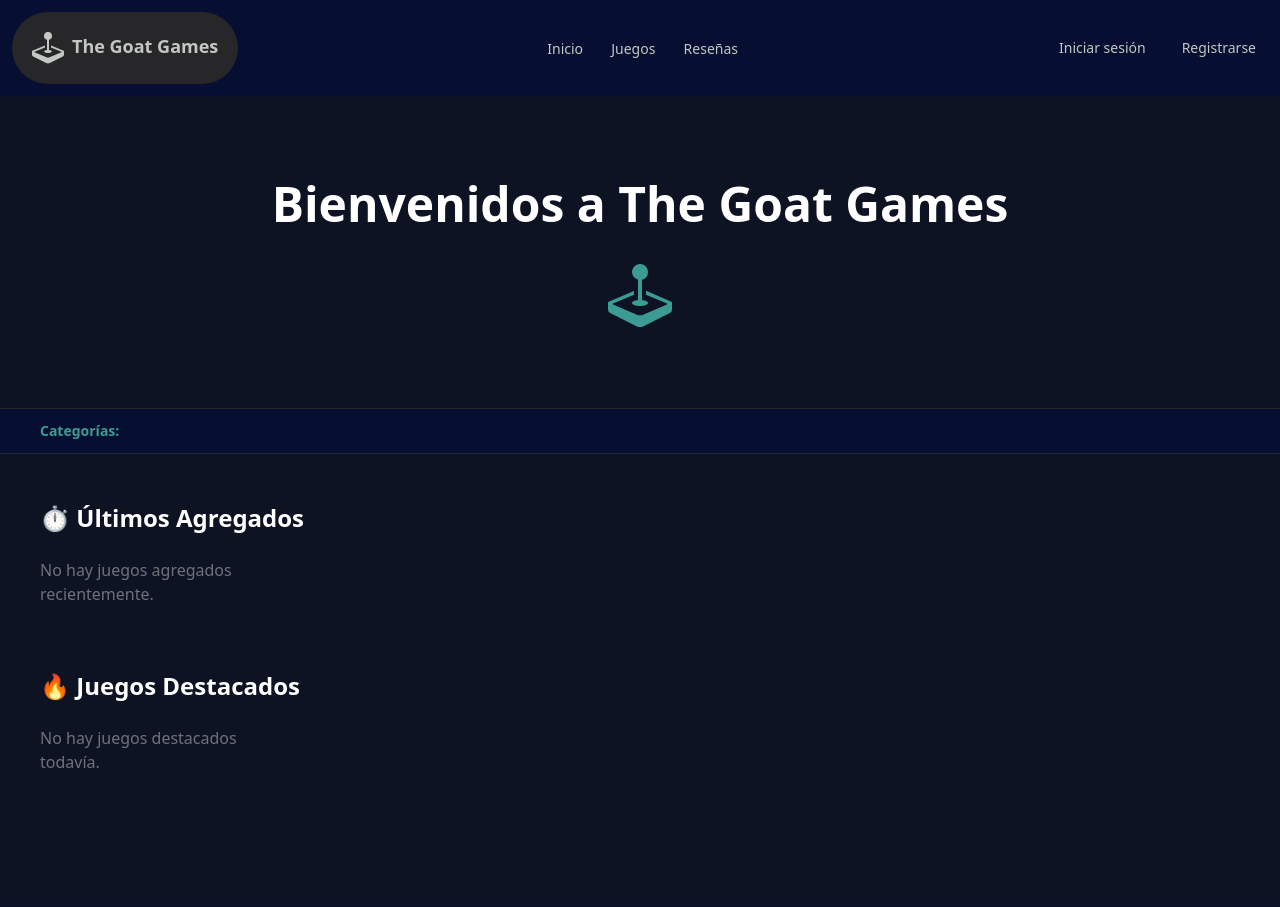
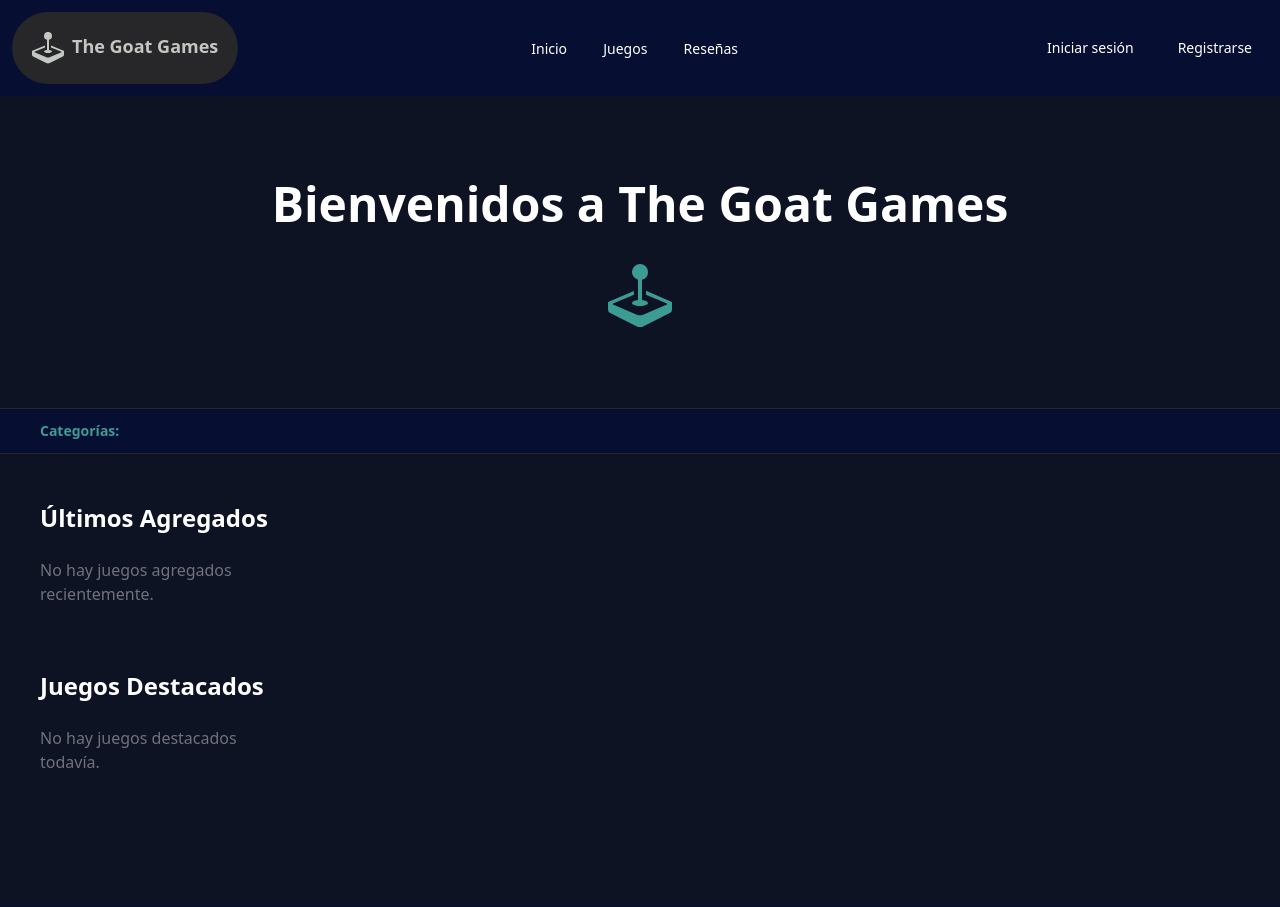
Before and after one commit to sebasMaldonado10/django_videojuegos, a Django app: page / in a window 1280 px wide. Shown: the top 907 px of the page. Run offline with Django 5.2, Linux system fonts and the light colour scheme; data that the repository does not hold is empty; some libraries are stand-ins or nearby versions.

Commit message:
agregue estilos

```diff
--- a/juegos/templates/juegos/base.html
+++ b/juegos/templates/juegos/base.html
@@ -21,9 +21,9 @@
             </div>
 
             <div>
-                <a href="{% url 'inicio' %}" class="px-3 py-2 rounded-md text-sm font-medium hover:bg-zinc-600">Inicio</a>
-                <a href="{% url 'juegos' %}" class="px-3 py-2 rounded-md text-sm font-medium hover:bg-zinc-600">Juegos</a>
-                <a href="{% url 'resenas' %}" class="px-3 py-2 rounded-md text-sm font-medium hover:bg-zinc-600">Reseñas</a>
+                <a href="{% url 'inicio' %}" class="px-4 py-1.5 text-sm rounded-full text-white hover:bg-[#3C9B93] transition duration-200">Inicio</a>
+                <a href="{% url 'juegos' %}" class="px-4 py-1.5 text-sm rounded-full text-white hover:bg-[#3C9B93] transition duration-200">Juegos</a>
+                <a href="{% url 'resenas' %}" class="px-4 py-1.5 text-sm rounded-full text-white hover:bg-[#3C9B93] transition duration-200">Reseñas</a>
             </div>
 
 <div class="flex items-center gap-3">
@@ -34,15 +34,15 @@
 
         <form method="post" action="{% url 'logout' %}">
             {% csrf_token %}
-            <button type="submit" class="px-3 py-2 rounded-md text-sm font-medium hover:bg-zinc-600">
+            <button type="submit" class="px-4 py-1.5 text-sm rounded-full text-white hover:bg-[#3C9B93] transition duration-200">
                 Cerrar sesión
             </button>
         </form>
     {% else %}
-        <a href="{% url 'login' %}" class="px-3 py-2 rounded-md text-sm font-medium hover:bg-zinc-600">
+        <a href="{% url 'login' %}" class="px-4 py-1.5 text-sm rounded-full text-white hover:bg-[#3C9B93] transition duration-200">
             Iniciar sesión
         </a>
-                <a href="{% url 'register' %}" class="px-3 py-2 rounded-md text-sm font-medium hover:bg-zinc-600">
+                <a href="{% url 'register' %}" class="px-4 py-1.5 text-sm rounded-full text-white hover:bg-[#3C9B93] transition duration-200">
             Registrarse
         </a>
     {% endif %}
--- a/juegos/templates/juegos/index.html
+++ b/juegos/templates/juegos/index.html
@@ -15,9 +15,9 @@
 
     <div class="bg-[#060F31] border-y border-zinc-800 py-3 px-10 flex gap-4 overflow-x-auto whitespace-nowrap">
         <span class="text-sm font-semibold text-[#3C9B93] mr-2 self-center">Categorías:</span>
-        {% for cat in categorias %}
+        {% for categoria in categorias %}
             <a href="#" class="px-4 py-1.5 bg-zinc-800 text-sm rounded-full text-white hover:bg-[#3C9B93] transition duration-200">
-                {{ cat.nombre }}
+                {{ categoria.nombre }}
             </a>
         {% endfor %}
     </div>
@@ -26,12 +26,12 @@
 
         <section>
             <h2 class="font-bold text-2xl text-white mb-6 flex items-center gap-2">
-                ⏱️ Últimos Agregados
+                Últimos Agregados
             </h2>
             <div class="grid grid-cols-1 sm:grid-cols-2 md:grid-cols-3 lg:grid-cols-5 gap-6">
                 {% for juego in juegos_recientes %}
                     {% if juego.activo %}
-                        <div class="bg-[#060F31] rounded-lg p-4 border border-zinc-800 flex flex-col justify-between cursor-pointer transition-all duration-300 ease-out hover:border-[#3C9B93] hover:shadow-[0_0_20px_rgba(60,155,147,0.2)] hover:-translate-y-1">
+                        <div class="bg-[#060F31] rounded-lg p-4 border border-zinc-800 flex flex-col justify-between transition-all duration-300 ease-out hover:border-[#3C9B93] hover:shadow-[0_0_20px_rgba(60,155,147,0.2)] hover:-translate-y-1">
                             <div>
                                 {% if juego.imagen %}
                                     <img src="{{ juego.imagen.url }}" class="w-full h-36 object-cover rounded mb-3">
@@ -41,7 +41,7 @@
                                 <h4 class="font-bold text-white text-base truncate">{{ juego.titulo }}</h4>
                                 <p class="text-xs text-gray-400 mt-1 line-clamp-2">{{ juego.descripcion }}</p>
                             </div>
-                            <a href="{% url 'detalle_juego' juego.id %}" class="mt-4 text-center text-xs bg-[#3C9B93] text-zinc-900 font-bold py-2 rounded hover:bg-opacity-80 transition">
+                            <a href="{% url 'detalle_juego' juego.id %}" class="mt-4 text-center text-xs bg-[#3C9B93] text-zinc-900 font-bold py-2 rounded hover:bg-opacity-80 transition cursor-pointer">
                                 Ver Detalles
                             </a>
                         </div>
@@ -54,12 +54,12 @@
 
         <section class="mb-16">
             <h2 class="font-bold text-2xl text-white mb-6 flex items-center gap-2">
-                🔥 Juegos Destacados
+                Juegos Destacados
             </h2>
             <div class="grid grid-cols-1 sm:grid-cols-2 md:grid-cols-3 lg:grid-cols-5 gap-6">
                 {% for juego in juegos_destacados %}
                     {% if juego.activo %}
-                        <div class="bg-[#060F31] rounded-lg p-4 border border-zinc-800 flex flex-col justify-between cursor-pointer transition-all duration-300 ease-out hover:border-[#86C94D] hover:shadow-[0_0_20px_rgba(134,201,77,0.15)] hover:-translate-y-1">
+                        <div class="bg-[#060F31] rounded-lg p-4 border border-zinc-800 flex flex-col justify-between transition-all duration-300 ease-out hover:border-[#86C94D] hover:shadow-[0_0_20px_rgba(134,201,77,0.15)] hover:-translate-y-1">
                             <div>
                                 {% if juego.imagen %}
                                     <img src="{{ juego.imagen.url }}" class="w-full h-36 object-cover rounded mb-3">
@@ -67,9 +67,9 @@
                                     <div class="w-full h-36 bg-zinc-800 flex items-center justify-center rounded mb-3 text-xs text-gray-500">Sin Imagen</div>
                                 {% endif %}
                                 <h4 class="font-bold text-white text-base truncate">{{ juego.titulo }}</h4>
-                                <p class="text-xs text-[#86C94D] font-semibold mt-1">⭐ {{ juego.num_resenas }} reseñas</p>
+                                <p class="text-xs text-[#86C94D] font-semibold mt-1"> {{ juego.num_resenas }} reseñas</p>
                             </div>
-                            <a href="{% url 'detalle_juego' juego.id %}" class="mt-4 text-center text-xs bg-[#86C94D] text-zinc-900 font-bold py-2 rounded hover:bg-opacity-80 transition">
+                            <a href="{% url 'detalle_juego' juego.id %}" class="mt-4 text-center text-xs bg-[#86C94D] text-zinc-900 font-bold py-2 rounded hover:bg-opacity-80 transition cursor-pointer">
                                 Ver Detalles
                             </a>
                         </div>
```
Also changed, not shown: juegos/templates/juegos/detalle_juego.html (+9 -12 lines).
